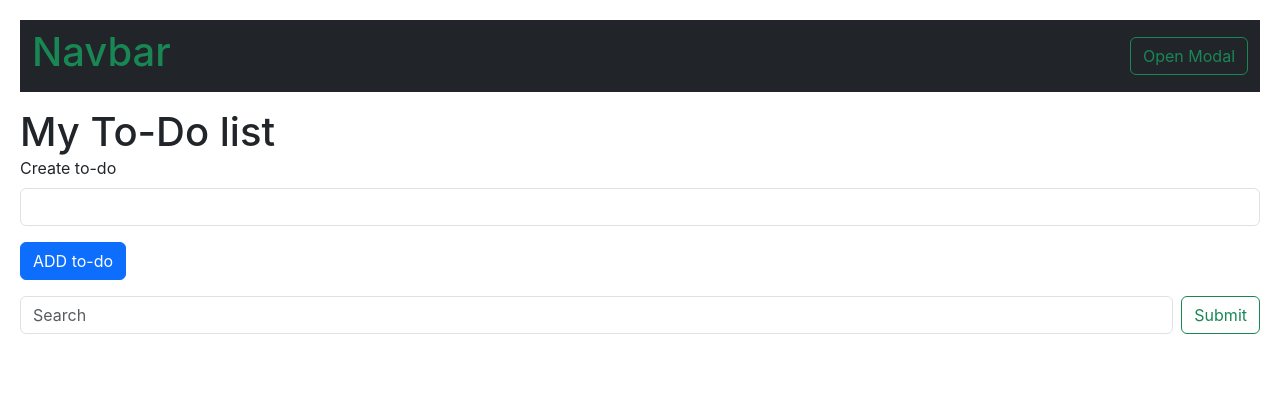
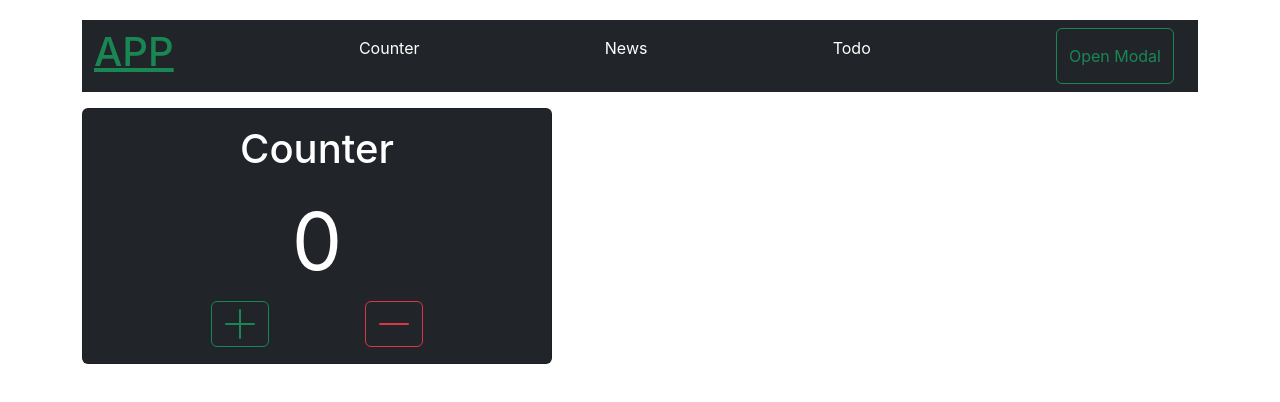
Before and after one commit to YablonskaTanya/newproject, a React (Create React App) app: page / in a window 1280 px wide. Shown: the top 402 px of the page. Built offline with nearby package versions, Linux system fonts and the light colour scheme.

Commit message:
add navigation

```diff
--- a/package.json
+++ b/package.json
@@ -9,7 +9,11 @@
     "nanoid": "^4.0.2",
     "react": "^18.2.0",
     "react-dom": "^18.2.0",
+    "react-hot-toast": "^2.4.1",
+    "react-loader-spinner": "^5.3.4",
+    "react-router-dom": "^6.14.2",
     "react-scripts": "5.0.1",
+    "react-toastify": "^9.1.3",
     "web-vitals": "^2.1.4"
   },
   "scripts": {
--- a/src/components/App.jsx
+++ b/src/components/App.jsx
@@ -1,52 +1,21 @@
-import { nanoid } from "nanoid";
-import { useState } from "react";
+import { Route, Routes } from "react-router-dom";
 
-import ContentInfo from "./ContentInfo/ContentInfo";
-// import Counter from "./Counter/Counter";
-import FormLogin from "./FormLogin/FormLogin";
-import Header from "./Header/Header";
-import Modal from "./Modal/Modal";
-import Search from "./Search/Search";
-import ToDoList from "./ToDoList/ToDoList";
-// import { Alert } from "./Alert";
+import HomePage from "./pages/HomePage";
+import NewsPage from "./pages/NewsPage";
+import ToDoPage from "./pages/ToDoPage";
+import Layout from "./Layout/Layout";
 
 const App = () => {
-  const [isShowModal, setIsShowModal] = useState(false);
-  const [searchText, setSearchText] = useState("");
-
-  const showModal = () => {
-    setIsShowModal(true);
-  };
-
-  const closeModal = () => {
-    setIsShowModal(false);
-  };
-
-  const createUser = (data) => {
-    const newUser = {
-      ...data,
-      id: nanoid(),
-    };
-    console.log("newUser :>> ", newUser);
-  };
-
-  const handleSearch = (searchText) => {
-    setSearchText(searchText);
-  };
-
   return (
     <>
-      <Header showModal={showModal} />
-      {/* <Counter /> */}
-      {isShowModal && (
-        <Modal closeModal={closeModal}>
-          {/* <Counter /> */}
-          <FormLogin createUser={createUser} closeModal={closeModal} />
-        </Modal>
-      )}
-      <ToDoList />
-      <Search handleSearch={handleSearch} />
-      <ContentInfo searchText={searchText} />
+      <Routes>
+        <Route path="/" element={<Layout />}>
+          <Route index element={<HomePage />} />
+          <Route path="/news" element={<NewsPage />} />
+          <Route path="/todo" element={<ToDoPage />} />
+        </Route>
+        {/* <Route path="/login" element={<FormLogin />} /> */}
+      </Routes>
     </>
   );
 };
--- a/src/components/Header/Header.jsx
+++ b/src/components/Header/Header.jsx
@@ -1,11 +1,36 @@
 import React from "react";
+import { NavLink } from "react-router-dom";
 
 const Header = ({ showModal }) => {
   return (
     <nav className="navbar bg-dark mb-3">
       <div className="container-fluid">
-        <span className="nnavbar-brand mb-2 h1 text-success">Navbar</span>
+        <div className="navbar-collapse" id="navbarNav">
+          <div
+            className="navbar-nav container-fluid"
+            style={{
+              flexDirection: "row",
+              gap: 20,
+              justifyContent: "space-between",
+            }}
+          >
+            <NavLink className="nnavbar-brand mb-2 h1 text-success" to="/">
+              APP
+            </NavLink>
 
+            <NavLink
+              className="nav-link text-white "
+              aria-current="page"
+              to="/"
+            >
+              Counter
+            </NavLink>
+            <NavLink className="nav-link text-white" to="/news">
+              News
+            </NavLink>
+            <NavLink className="nav-link text-white" to="/todo">
+              Todo
+            </NavLink>
             <button
               onClick={showModal}
               className="btn btn-outline-success"
@@ -14,6 +39,8 @@ const Header = ({ showModal }) => {
               Open Modal
             </button>
           </div>
+        </div>
+      </div>
     </nav>
   );
 };
--- /dev/null
+++ b/src/components/Layout/Layout.jsx
@@ -0,0 +1,43 @@
+import React, { useState } from "react";
+import { Toaster } from "react-hot-toast";
+import { Outlet } from "react-router-dom";
+
+import { nanoid } from "nanoid";
+
+import Header from "../Header/Header";
+import Modal from "../Modal/Modal";
+import FormLogin from "../FormLogin/FormLogin";
+
+const Layout = () => {
+  const [isShowModal, setIsShowModal] = useState(false);
+
+  const showModal = () => {
+    setIsShowModal(true);
+  };
+
+  const closeModal = () => {
+    setIsShowModal(false);
+  };
+  const createUser = (data) => {
+    const newUser = {
+      ...data,
+      id: nanoid(),
+    };
+    console.log("newUser :>> ", newUser);
+  };
+
+  return (
+    <div className="container">
+      <Toaster position="top-right" toastOption={{ duration: 1500 }} />
+      <Header showModal={showModal} />
+      <Outlet />
+      {isShowModal && (
+        <Modal closeModal={closeModal}>
+          <FormLogin createUser={createUser} closeModal={closeModal} />
+        </Modal>
+      )}
+    </div>
+  );
+};
+
+export default Layout;
--- a/src/components/Search/Search.jsx
+++ b/src/components/Search/Search.jsx
@@ -10,6 +10,7 @@ const Search = ({ handleSearch }) => {
   const handleSubmit = (e) => {
     e.preventDefault();
     handleSearch(value);
+    setValue("");
   };
 
   return (
--- a/src/components/ToDoList/ToDoList.jsx
+++ b/src/components/ToDoList/ToDoList.jsx
@@ -2,13 +2,12 @@ import ToDo from "../ToDo/ToDo";
 import FormTodo from "../FormTodo/FormTodo";
 import { nanoid } from "nanoid";
 import { useEffect, useState } from "react";
+import toast from "react-hot-toast";
 
 const KEY_LOCALSTORAGE = "todo";
 
 const ToDoList = () => {
   const [todoList, setTodoList] = useState("");
-  const [isDelete, setIsDelete] = useState(false);
-  const [isCreate, setIsCreste] = useState(false);
 
   useEffect(() => {
     const localTodo = localStorage.getItem(KEY_LOCALSTORAGE);
@@ -33,10 +32,7 @@ const ToDoList = () => {
       return prevTodolist.filter((todo) => todo.id !== id);
     });
 
-    setIsDelete(true);
-    setTimeout(() => {
-      setIsDelete(false);
-    }, 1500);
+    toast.error("delete is successfully");
   };
 
   const addToDo = (value) => {
@@ -51,27 +47,13 @@ const ToDoList = () => {
       ];
     });
 
-    setIsCreste(true);
-    setTimeout(() => {
-      setIsCreste(false);
-    }, 1500);
+    toast.success("create is successfully");
   };
 
   return (
     <>
       <h1>My To-Do list</h1>
-      {isCreate && (
-        <div className="alert alert-success" role="alert">
-          To-do create successfully!
-        </div>
-      )}
-      {isDelete && (
-        <div className="alert alert-danger" role="alert">
-          To-do delete successfully!
-        </div>
-      )}
       <FormTodo addToDo={addToDo} />
-
       {todoList && (
         <ul className="list-group list-group-flush">
           {todoList.map((todo) => (
--- /dev/null
+++ b/src/components/pages/HomePage.jsx
@@ -0,0 +1,12 @@
+import React from "react";
+import Counter from "../Counter/Counter";
+
+const HomePage = () => {
+  return (
+    <>
+      <Counter />
+    </>
+  );
+};
+
+export default HomePage;
--- /dev/null
+++ b/src/components/pages/NewsPage.jsx
@@ -0,0 +1,18 @@
+import React, { useState } from "react";
+import Search from "../Search/Search";
+import ContentInfo from "../ContentInfo/ContentInfo";
+
+const NewsPage = () => {
+  const [searchText, setSearchText] = useState("");
+  const handleSearch = (searchText) => {
+    setSearchText(searchText);
+  };
+  return (
+    <>
+      <Search handleSearch={handleSearch} />
+      <ContentInfo searchText={searchText} />
+    </>
+  );
+};
+
+export default NewsPage;
--- /dev/null
+++ b/src/components/pages/ToDoPage.jsx
@@ -0,0 +1,12 @@
+import React from "react";
+import ToDoList from "../ToDoList/ToDoList";
+
+const ToDoPage = () => {
+  return (
+    <>
+      <ToDoList />
+    </>
+  );
+};
+
+export default ToDoPage;
--- a/src/index.js
+++ b/src/index.js
@@ -2,9 +2,13 @@
 import ReactDOM from "react-dom/client";
 import "./index.css";
 import App from "./components/App";
+import { BrowserRouter } from "react-router-dom";
 
 ReactDOM.createRoot(document.getElementById("root")).render(
   // <StrictMode>
-  <App />
+  <BrowserRouter>
+    <App />
+  </BrowserRouter>
+
   // </StrictMode>
 );
```
Also changed, not shown: src/components/ContentInfo/ContentInfo.jsx (+119 -32 lines), 1 other file (tests, documents, lock files or other folders). Lines whose indentation alone changed are shown as unchanged.
